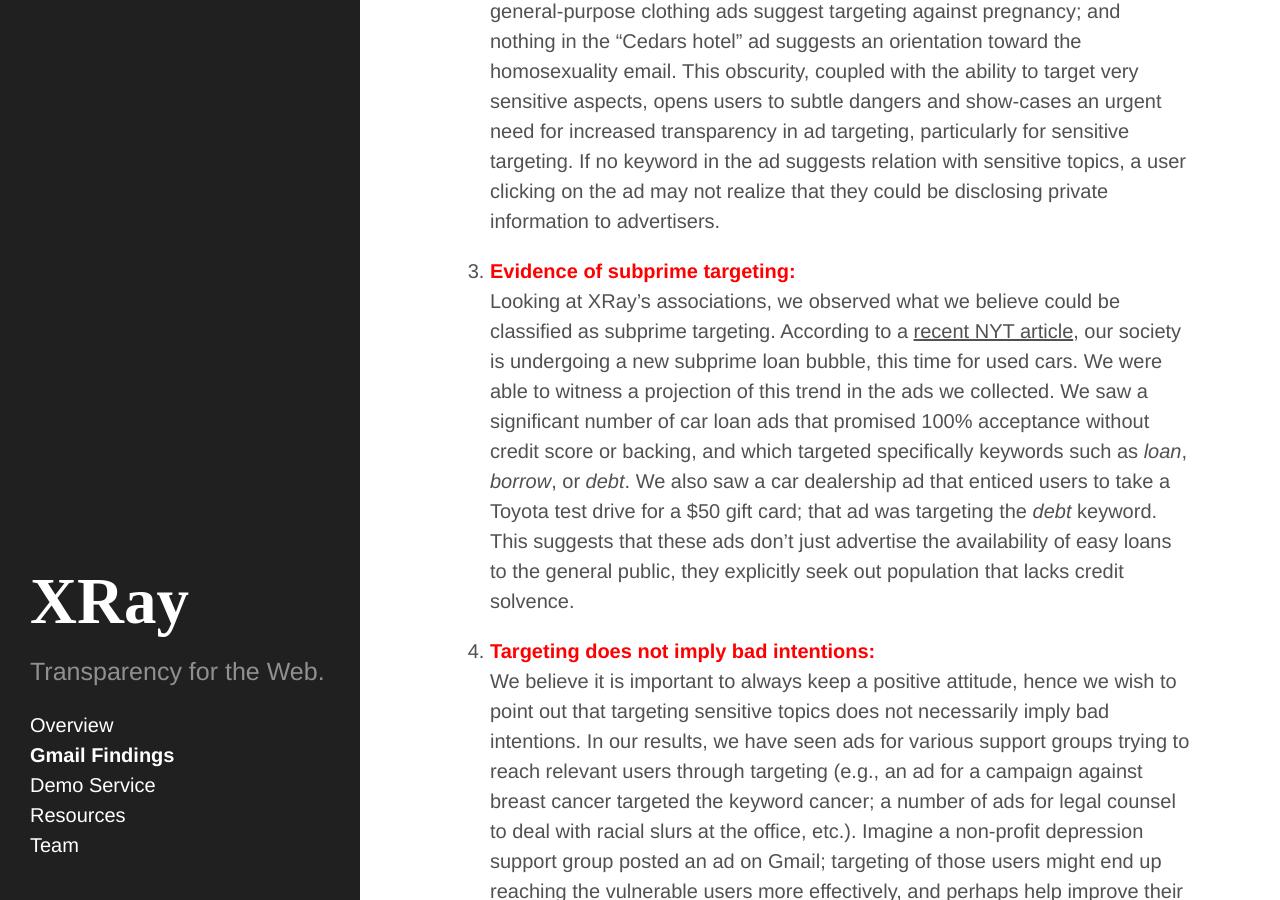
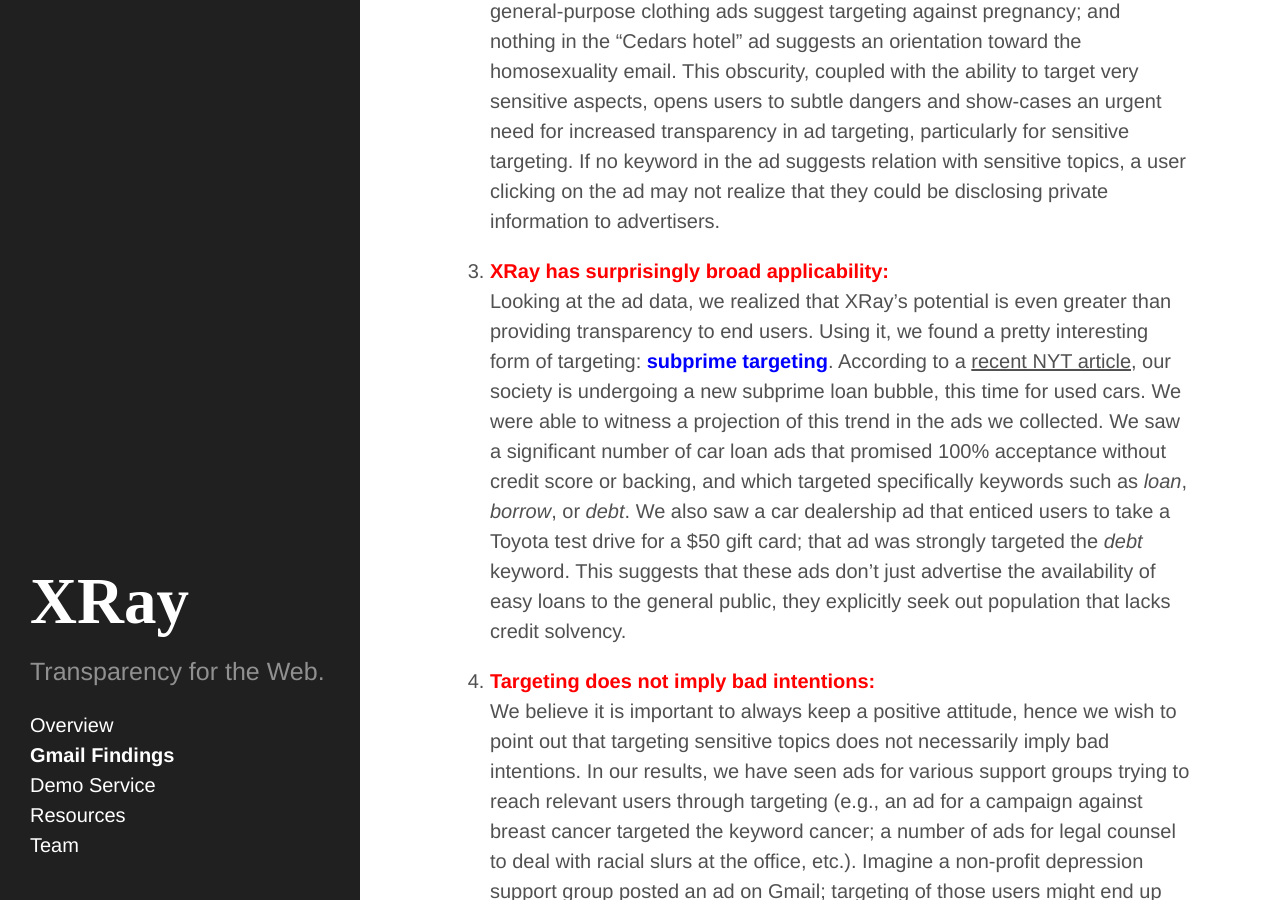
Before and after one commit to columbia/xray, a Jekyll site: the page built from findings.md, in a window 1280 px wide and 900 px high, scrolled down 1947 px. Built offline with Jekyll 4.4.1, drawn with Linux system fonts in a browser that asks for light colours; Markdown is read by kramdown in place of the engine named in the settings.

Commit message:
feedback

```diff
--- a/findings.md
+++ b/findings.md
@@ -97,17 +97,22 @@ If no keyword in the ad suggests relation with sensitive topics, a user clicking
 on the ad may not realize that they could be disclosing private information to
 advertisers.
 
-3. <font color="red"><b>Evidence of subprime targeting:</b></font>
-Looking at XRay's associations, we observed what we believe could be classified as
-subprime targeting.  According to a [recent NYT article](http://dealbook.nytimes.com/2014/07/19/in-a-subprime-bubble-for-used-cars-unfit-borrowers-pay-sky-high-rates/), our society is undergoing a new subprime loan bubble, this
-time for used cars.  We were able to witness a projection of this trend in
-the ads we collected.  We saw a significant number of car loan ads that promised
-100% acceptance without credit score or backing, and which targeted specifically
-keywords such as *loan*, *borrow*, or *debt*.  We also saw a car dealership ad
-that enticed users to take a Toyota test drive for a $50 gift card; that ad was
-targeting the *debt* keyword.  This suggests that these ads don't just advertise
-the availability of easy loans to the general public, they explicitly seek out
-population that lacks credit solvence.
+
+3. <font color="red"><b>XRay has surprisingly broad applicability:</b></font>
+ Looking at the ad data, we realized that XRay's potential is even greater
+ than providing transparency to end users.  Using it, we found a pretty
+ interesting form of targeting: <font color="blue"><b>subprime targeting</b></font>.
+ According to a [recent NYT article](http://dealbook.nytimes.com/2014/07/19/in-a-subprime-bubble-for-used-cars-unfit-borrowers-pay-sky-high-rates/), our society is undergoing a new subprime
+ loan bubble, this time for used cars.  We were able to witness a projection
+ of this trend in the ads we collected.  We saw a significant number of car loan
+ ads that promised 100% acceptance without credit score or backing, and
+ which targeted specifically keywords such as *loan*, *borrow*, or *debt*.
+ We also saw a car dealership ad that enticed users to take a Toyota test drive
+ for a $50 gift card; that ad was strongly targeted the *debt* keyword.
+ This suggests that these ads don't just advertise the availability of easy loans
+ to the general public, they explicitly seek out population that lacks credit
+ solvency.
+
 
 4. <font color="red"><b>Targeting does not imply bad intentions:</b></font>
 We believe it is important to always keep a positive attitude, hence we
@@ -134,6 +139,21 @@ examples of ineffective advertising.  Regardless, this finding suggests that inc
 transparency may be valuable not just for users, but also for advertisers.
 
 
+<!--
+3. <font color="red"><b>Evidence of subprime targeting:</b></font>
+Looking at XRay's associations, we observed what we believe could be classified as
+subprime targeting.  According to a [recent NYT article](http://dealbook.nytimes.com/2014/07/19/in-a-subprime-bubble-for-used-cars-unfit-borrowers-pay-sky-high-rates/), our society is undergoing a new subprime loan bubble, this
+time for used cars.  We were able to witness a projection of this trend in
+the ads we collected.  We saw a significant number of car loan ads that promised
+100% acceptance without credit score or backing, and which targeted specifically
+keywords such as *loan*, *borrow*, or *debt*.  We also saw a car dealership ad
+that enticed users to take a Toyota test drive for a $50 gift card; that ad was
+targeting the *debt* keyword.  This suggests that these ads don't just advertise
+the availability of easy loans to the general public, they explicitly seek out
+population that lacks credit solvence.
+
+-->
+
 ### Interested in Ad Data?  Visit our Demo Service
 
 The above observations were reached from an early, small-scale deployment of
```
Also changed, not shown: index.md (+1 -0 lines).
